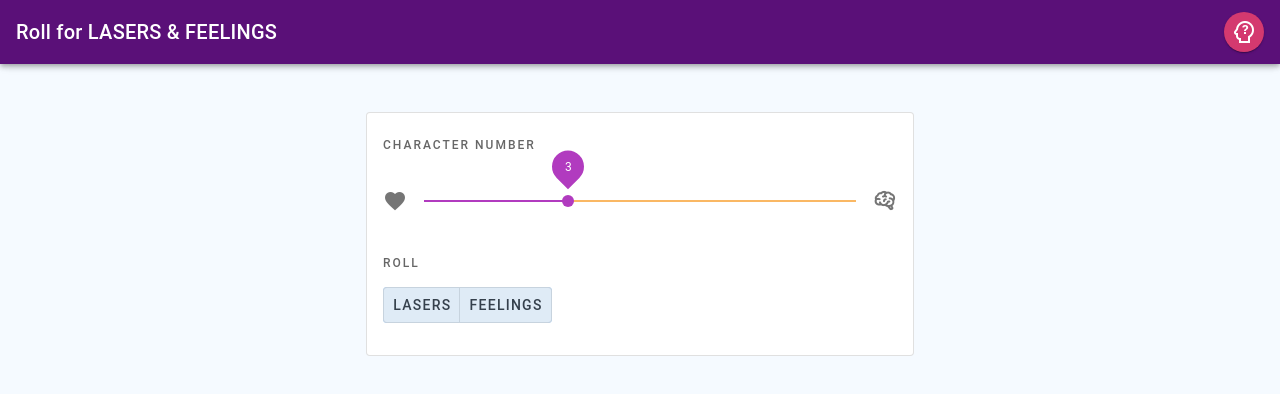
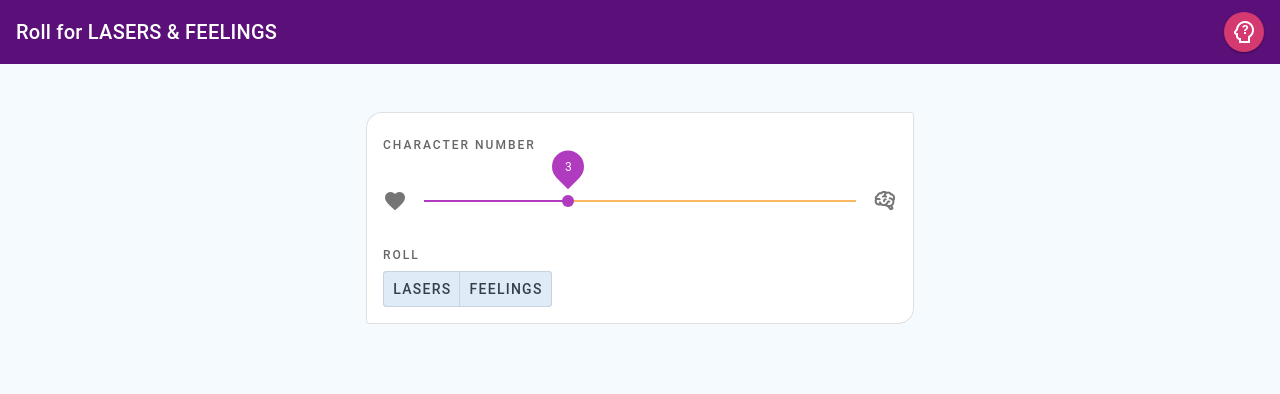
Before and after one commit to mcurren/lasers-feelings-tool, a Vue app: page / in a window 1280 px wide. Shown: the top 394 px of the page. Built offline with nearby package versions, Linux system fonts and the light colour scheme.

Commit message:
more css hanges

```diff
--- a/src/App.vue
+++ b/src/App.vue
@@ -3,6 +3,7 @@
     <v-app-bar
       app
       color="primary"
+      flat
       dark>
       <div class="d-flex align-center">
         <h1 class="text-h6">Roll for LASERS & FEELINGS</h1>
@@ -67,7 +68,7 @@ export default {
     color: rgba(0,8,37,0.8);
   }
   .theme--light.v-sheet--outlined {
-    border-color: rgba(0,8,37,0.2);
+    border-color: rgba(0,8,37,0.28);
   }
 
   .results .mixed {
--- a/src/components/HelloWorld.vue
+++ b/src/components/HelloWorld.vue
@@ -3,11 +3,11 @@
     <section class="settings">
       <v-card
         flat
+        shaped
         outlined>
         <v-card-text>
-          <h3 class="overline mb-6">Character Number</h3>
+          <h3 class="overline mb-6 mt-0">Character Number</h3>
           <v-slider
-            class="mb-2"
             v-model="targetNumber"
             thumb-label="always"
             color="info"
@@ -18,19 +18,18 @@
             max="5"
           ></v-slider>
 
-          <h3 class="overline mb-2">Roll</h3>
+          <h3 class="overline mb-0">Roll</h3>
           <v-btn-toggle
             background-color="accent"
             color="primary"
             dense
-            class="mb-4"
             v-model="rollType">
             <v-btn value="lasers">Lasers</v-btn>
             <v-btn value="feelings">Feelings</v-btn>
           </v-btn-toggle>
 
           <div v-show="hasRollType">
-            <h3 class="overline mb-2">Number Of Dice</h3>
+            <h3 class="overline mb-0 mt-3">Number Of Dice</h3>
             <v-btn-toggle
               background-color="accent"
               color="primary"
@@ -45,9 +44,11 @@
 
         <v-card-actions v-show="hasRollType && hasDiceNum">
           <v-btn
-            tile
+            class="mb-2"
             x-large
+            rounded
             block
+            elevation="0"
             color="info"
             @click="rollDice()">
             <v-icon left light>mdi-dice-multiple-outline</v-icon> Roll!
@@ -59,16 +60,17 @@
     <section class="results" v-if="currentRolls.length">
       <v-card
         flat
+        shaped
         outlined
         class="mb-6">
         <v-card-text>
-          <p class="rolls mt-4">
+          <p class="rolls mt-3 mb-3">
             <span v-for="(dice, index) in currentRolls" :key="index">
               <v-icon x-large left>mdi-dice-{{ dice.roll }}-outline</v-icon>
             </span>
           </p>
-          <p class="outcome headline mt-4" v-html="showOutcome"></p>
-          <p class="laserfeelings headline mt-4" v-if="hasLaserFeelings">And you have <em class="win">Laser Feelings</em> about it!</p>
+          <p class="outcome headline mt-3 mb-3" v-html="showOutcome"></p>
+          <p class="laserfeelings headline mt-3 mb-3" v-if="hasLaserFeelings">And you have <em class="win">Laser Feelings</em> about it!</p>
         </v-card-text>
       </v-card>
     </section>
```
